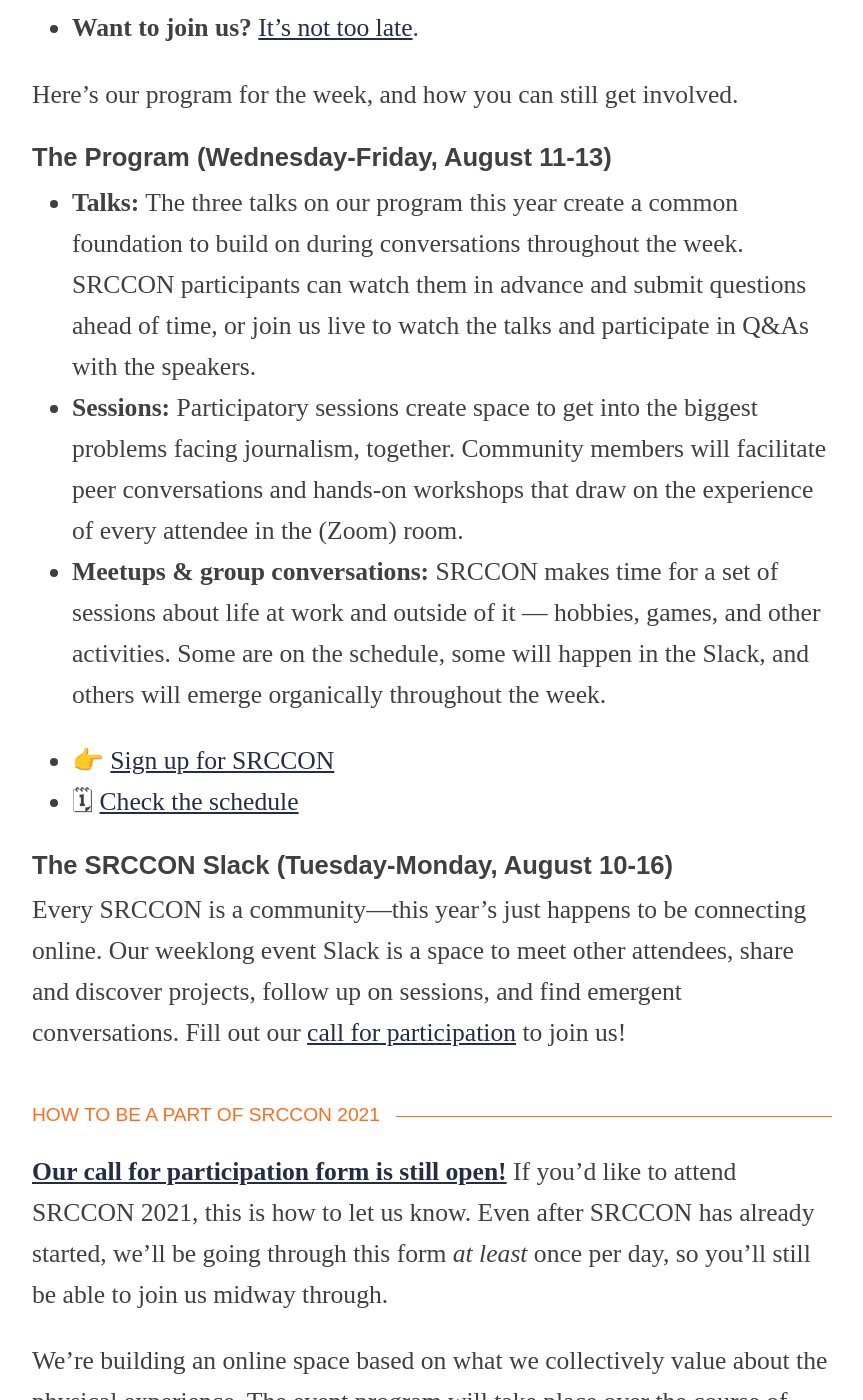
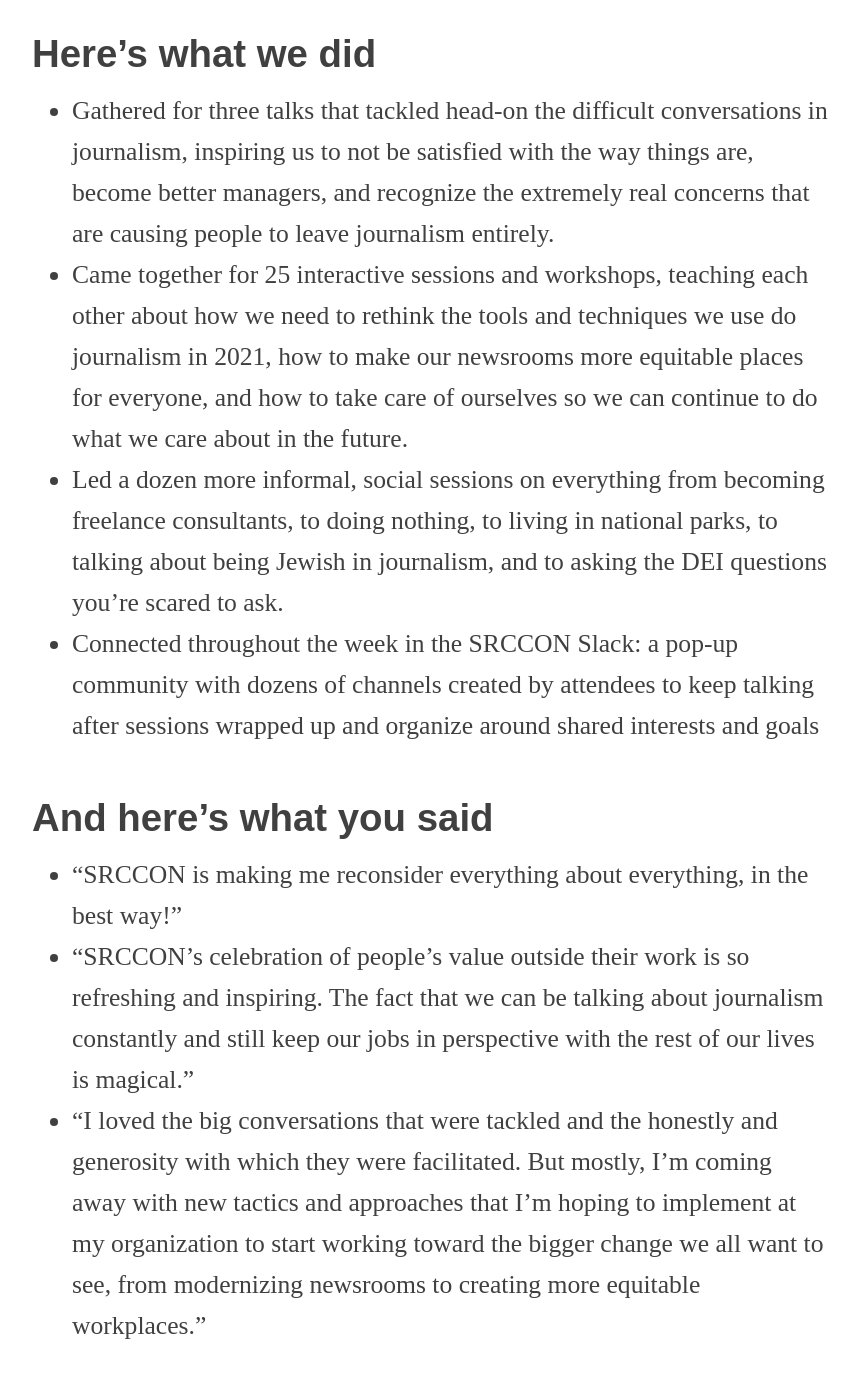
Before and after one commit to OpenNews/srccon-2021, a Jekyll site: the page built from homepage.md, in a window 1280 px wide and 1400 px high, scrolled down 1048 px. Shown: the whole window, without its empty margins (208-1071 px from the left). Built offline with Jekyll 4.4.1, drawn with Linux system fonts in a browser that asks for light colours; some web fonts are replaced; our own code applies the rules of GitHub Pages for plain Markdown files; some of the changed text lies outside the part shown.

Commit message:
potential language

```diff
--- a/_layouts/simple_layout.html
+++ b/_layouts/simple_layout.html
@@ -54,7 +54,7 @@
             {% endif %}
             {% if page.section == 'homepage' %}<p class="big-type">A participant-led conference from <a href="https://opennews.org">OpenNews</a> for&nbsp;journalists who want to transform their work, their organizations, and their communities.</p>{% endif %}
             <div class="sub-nav">
-                ⭐️ <a href="/signin">Participant HQ</a> ⭐️ • <a href="/schedule">Schedule</a>
+                ⭐️ <a href="/signin">Participant HQ</a> ⭐️ • &nbsp;<a href="/schedule">Schedule</a>
                 {% if page.cta_button_text %}
                 <a href="{{ page.cta_button_link }}" class="button">{{ page.cta_button_text }}</a>
                 {% else %}
--- a/homepage.md
+++ b/homepage.md
@@ -3,39 +3,31 @@
 permalink: /
 ---
 
-### Welcome to SRCCON week!
+### About {{ page.event_name }}
 
-**[Check out the schedule for SRCCON 2021!](/schedule)**
+At SRCCON 2021, participants came together and built an unforgettable space to work on our hopes for journalism — what we'll be shedding and leaving behind, what we'll create anew, and how we can support one another through it all.
 
-* **Registered attendees:** You can start participating right now, with a [participant walkthrough guide](/participant-prep/). Plus, [all the sign-in links you need are here on Eventbrite](https://2021.srccon.org/signin).
-* **Want to join us?** [It's not too late](/participation/form).
+## Here’s what we did
+* Gathered for three talks that tackled head-on the difficult conversations in journalism, inspiring us to not be satisfied with the way things are, become better managers, and recognize the extremely real concerns that are causing people to leave journalism entirely.
+* Came together for 25 interactive sessions and workshops, teaching each other about how we need to rethink the tools and techniques we use do journalism in 2021, how to make our newsrooms more equitable places for everyone, and how to take care of ourselves so we can continue to do what we care about in the future.
+* Led a dozen more informal, social sessions on everything from becoming freelance consultants, to doing nothing, to living in national parks, to talking about being Jewish in journalism, and to asking the DEI questions you're scared to ask.
+* Connected throughout the week in the SRCCON Slack: a pop-up community with dozens of channels created by attendees to keep talking after sessions wrapped up and organize around shared interests and goals
 
-Here's our program for the week, and how you can still get involved.
+## And here’s what you said
+* "SRCCON is making me reconsider everything about everything, in the best way!"
+* "SRCCON's celebration of people's value outside their work is so refreshing and inspiring. The fact that we can be talking about journalism constantly and still keep our jobs in perspective with the rest of our lives is magical."
+* "I loved the big conversations that were tackled and the honestly and generosity with which they were facilitated. But mostly, I'm coming away with new tactics and approaches that I'm hoping to implement at my organization to start working toward the bigger change we all want to see, from modernizing newsrooms to creating more equitable workplaces."
 
-#### The Program (Wednesday-Friday, August 11-13)
+
+### About the program
+
+**Wednesday-Friday, August 11-13, 2021**
 
 * **Talks:** The three talks on our program this year create a common foundation to build on during conversations throughout the week. SRCCON participants can watch them in advance and submit questions ahead of time, or join us live to watch the talks and participate in Q&As with the speakers.
 * **Sessions:** Participatory sessions create space to get into the biggest problems facing journalism, together. Community members will facilitate peer conversations and hands-on workshops that draw on the experience of every attendee in the (Zoom) room.
 * **Meetups & group conversations:** SRCCON makes time for a set of sessions about life at work and outside of it — hobbies, games, and other activities. Some are on the schedule, some will happen in the Slack, and others will emerge organically throughout the week.
 
-<ul class="action-links">
-    <li>👉 <a href="/participation/form">Sign up for SRCCON</a></li>
-    <li>🗓 <a href="/schedule">Check the schedule</a></li>
-</ul>
-
-#### The SRCCON Slack (Tuesday-Monday, August 10-16)
-
-Every SRCCON is a community—this year's just happens to be connecting online. Our weeklong event Slack is a space to meet other attendees, share and discover projects, follow up on sessions, and find emergent conversations. Fill out our [call for participation](/participation/form) to join us!
-
-### How to be a part of SRCCON 2021
-
-**[Our call for participation form is still open!](/participation/form)** If you’d like to attend SRCCON 2021, this is how to let us know. Even after SRCCON has already started, we'll be going through this form _at least_ once per day, so you'll still be able to join us midway through.
-
-We're building an online space based on what we collectively value about the physical experience. The event program will take place over the course of three days, with a mix of sessions you'll be able to participate in live and asynchronously.
-
-Two easy ways to stay up to date: [@srccon on Twitter](https://twitter.com/srccon) / [our newsletter](https://opennews.us5.list-manage.com/subscribe?u=71c95e9a43708843d2fdc1f09&id=996e9290cc)
-
-### About {{ page.event_name }}
+### What you can expect
 
 The SRCCON program is focused on the practical challenges that news technology and data teams encounter every day. At SRCCON, you’ll:
 
```
